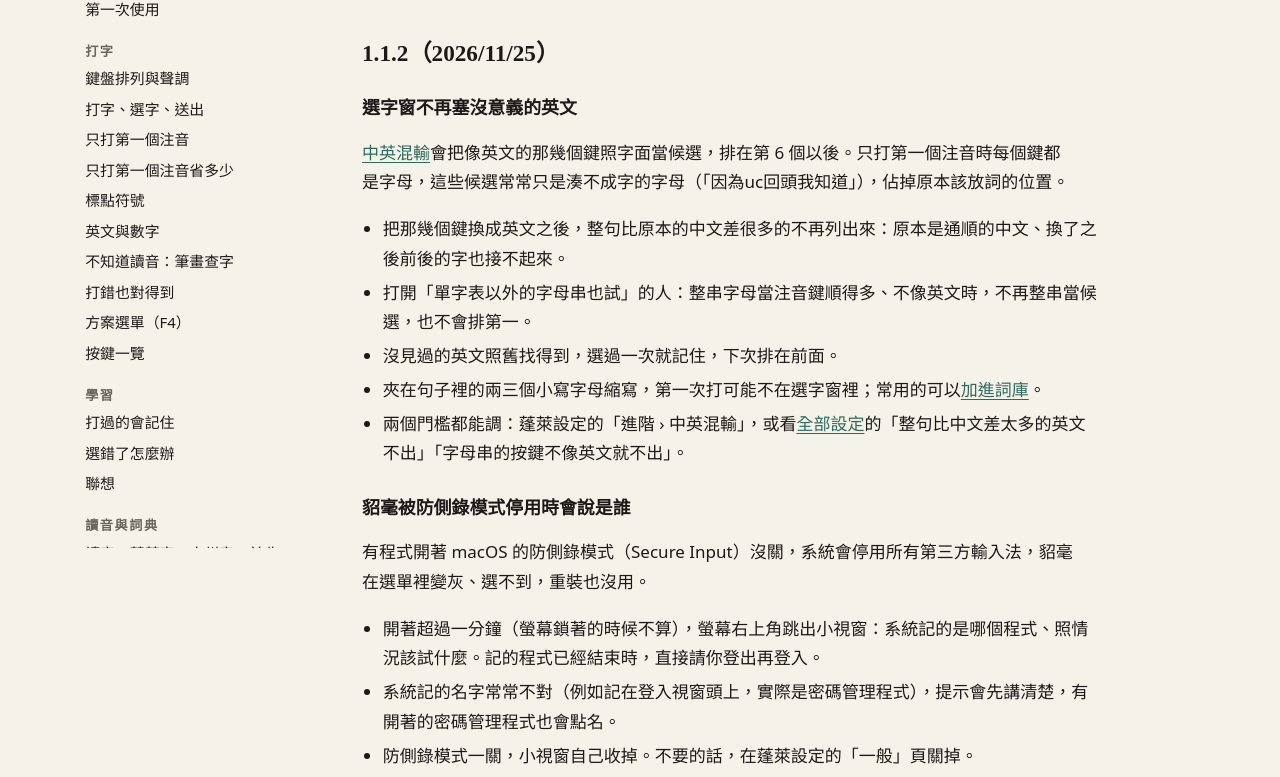
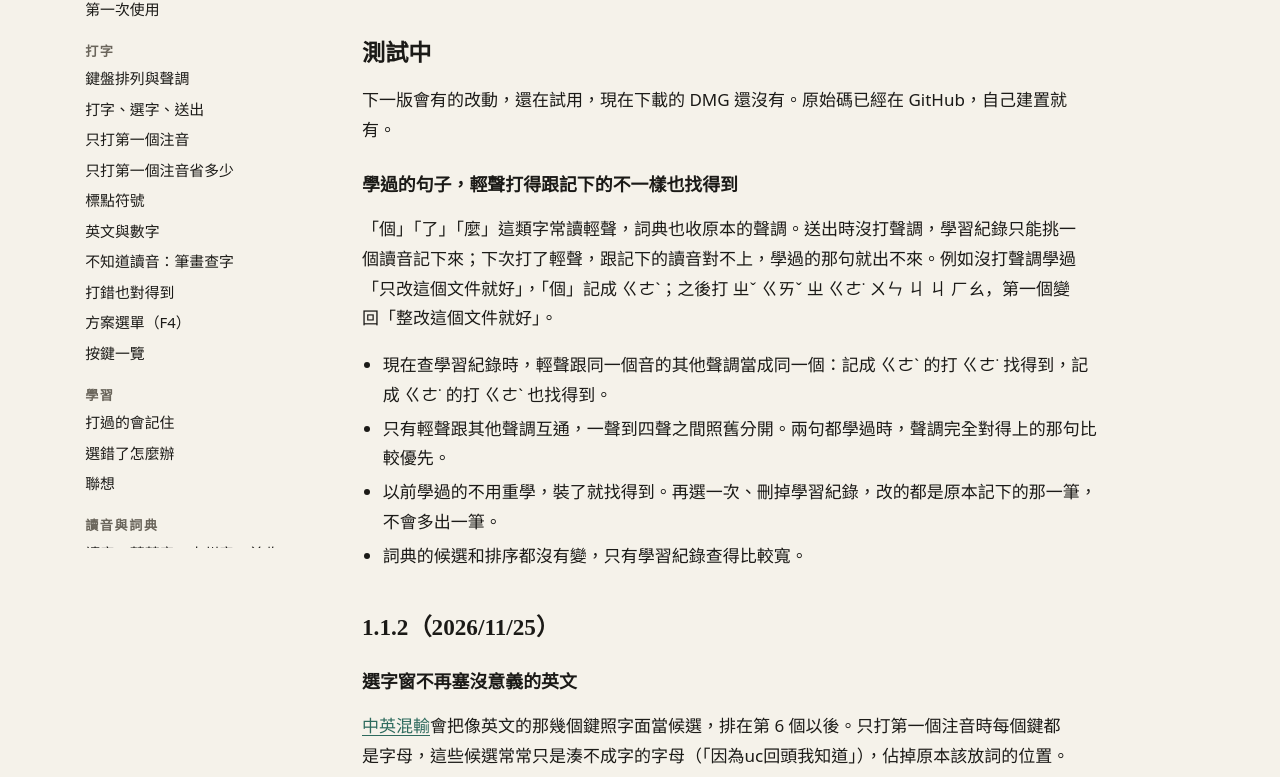
Before and after one commit to jason5545/rime-penglai, a plain HTML site: page site/public/wiki/changelog/index.html in a window 1280 px wide. Shown: the part 258-1035 px from the top of the page. Drawn offline with Linux system fonts and the light colour scheme.

Commit message:
版本紀錄加「測試中」：學過的句子，輕聲打得跟記下的不一樣也找得到（librime a15f4c57）；說明書例子用新引擎重錄，沒有變

```diff
--- a/site/public/wiki/changelog/index.html
+++ b/site/public/wiki/changelog/index.html
@@ -40,6 +40,17 @@
 <p class="crumb"><a href="/wiki/">說明書</a> › 開始<a class="to-toc" href="#toc">目錄</a></p>
 <article><h1>版本紀錄</h1>
 <p class="lede">貂毫每一版改了什麼，新的在上面。下載最新版見<a href="/wiki/install/">安裝</a>；更新時照樣打開新的 DMG、按「更新」，學習紀錄和設定都會留著。</p>
+
+<h2 id="testing">測試中</h2>
+<p>下一版會有的改動，還在試用，現在下載的 DMG 還沒有。原始碼已經在 GitHub，自己建置就有。</p>
+<h3>學過的句子，輕聲打得跟記下的不一樣也找得到</h3>
+<p>「個」「了」「麼」這類字常讀輕聲，詞典也收原本的聲調。送出時沒打聲調，學習紀錄只能挑一個讀音記下來；下次打了輕聲，跟記下的讀音對不上，學過的那句就出不來。例如沒打聲調學過「只改這個文件就好」，「個」記成 ㄍㄜˋ；之後打 ㄓˇ ㄍㄞˇ ㄓ ㄍㄜ˙ ㄨㄣ ㄐ ㄐ ㄏㄠ，第一個變回「整改這個文件就好」。</p>
+<ul>
+<li>現在查學習紀錄時，輕聲跟同一個音的其他聲調當成同一個：記成 ㄍㄜˋ 的打 ㄍㄜ˙ 找得到，記成 ㄍㄜ˙ 的打 ㄍㄜˋ 也找得到。</li>
+<li>只有輕聲跟其他聲調互通，一聲到四聲之間照舊分開。兩句都學過時，聲調完全對得上的那句比較優先。</li>
+<li>以前學過的不用重學，裝了就找得到。再選一次、刪掉學習紀錄，改的都是原本記下的那一筆，不會多出一筆。</li>
+<li>詞典的候選和排序都沒有變，只有學習紀錄查得比較寬。</li>
+</ul>
 
 <h2 id="v1.1.2">1.1.2（2026/11/25）</h2>
 <h3>選字窗不再塞沒意義的英文</h3>
```
Also changed, not shown: site/wiki/changelog.html (+11 -0 lines).
